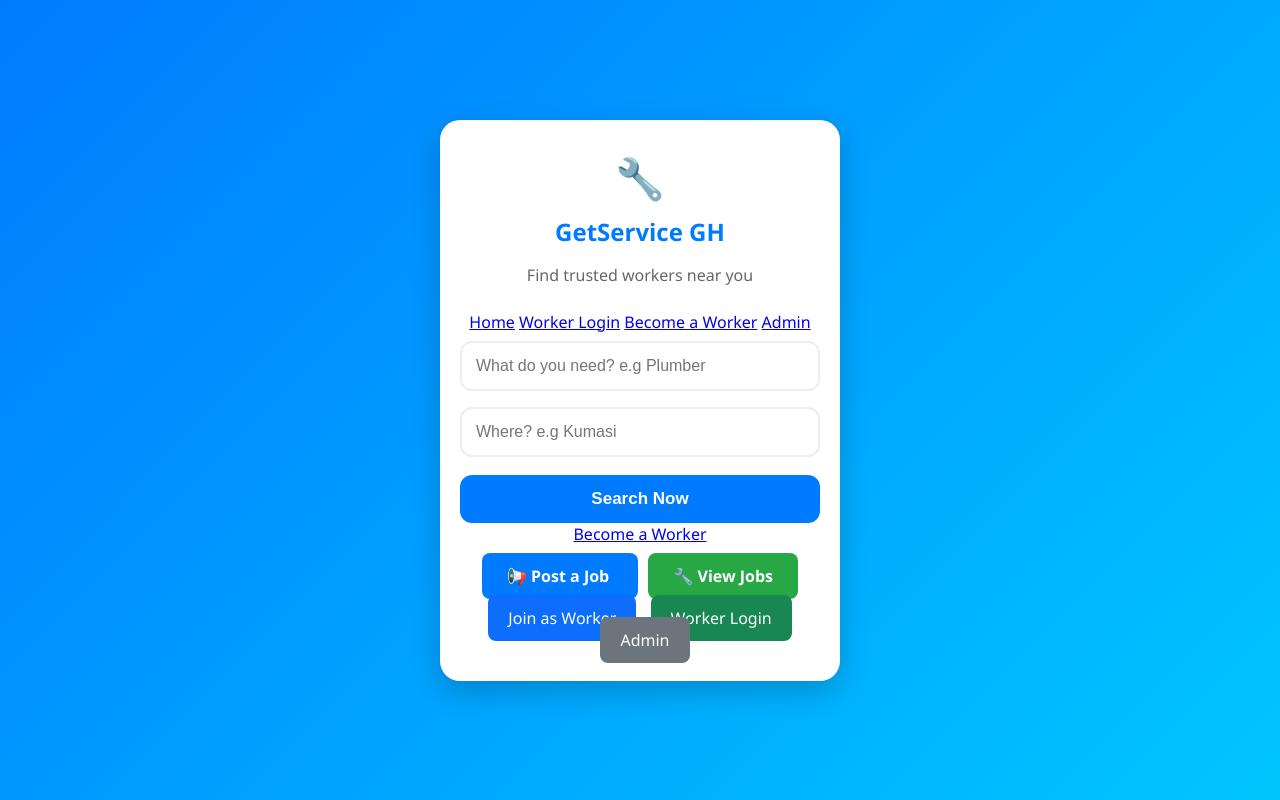
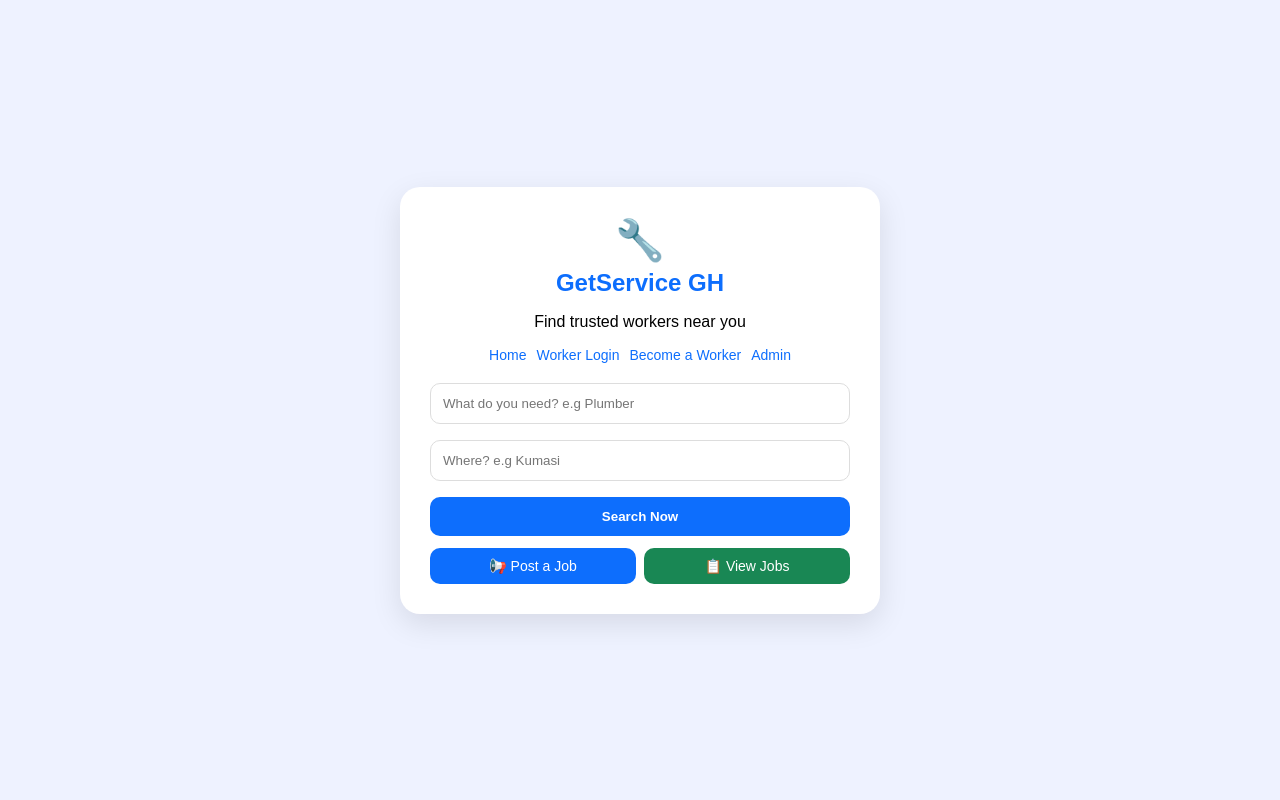
Before and after one commit to antbek-cyber/getservice-gh, a Flask app: page / in a window 1280 px wide. Run offline with Flask 3, Linux system fonts and the light colour scheme; data that the repository does not hold is empty.

Commit message:
Update index.html

```diff
--- a/templates/index.html
+++ b/templates/index.html
@@ -1,112 +1,43 @@
 <!DOCTYPE html>
 <html>
 <head>
+<meta name="viewport" content="width=device-width, initial-scale=1">
 <title>GetService GH</title>
-  <meta name="viewport" content="width=device-width, initial-scale=1.0">
 <style>
-    * { box-sizing: border-box; }
-    body {
-      font-family: 'Segoe UI', Tahoma, sans-serif;
-      background: linear-gradient(135deg, #007bff, #00c6ff);
-      margin: 0;
-      padding: 0;
-      min-height: 100vh;
-      display: flex;
-      align-items: center;
-      justify-content: center;
-    }
-   .container {
-      background: white;
-      padding: 30px 20px;
-      border-radius: 20px;
-      box-shadow: 0 10px 30px rgba(0,0,0,0.2);
-      width: 90%;
-      max-width: 400px;
-      text-align: center;
-    }
-   .logo { font-size: 40px; margin-bottom: 10px; }
-    h1 { color: #007bff; margin: 0; font-size: 24px; }
-    p { color: #666; margin-bottom: 25px; }
-    input {
-      width: 100%;
-      padding: 14px;
-      margin: 8px 0;
-      border: 2px solid #eee;
-      border-radius: 12px;
-      font-size: 16px;
-      outline: none;
-    }
-    input:focus { border-color: #007bff; }
-    button {
-      width: 100%;
-      padding: 14px;
-      background: #007bff;
-      color: white;
-      border: none;
-      border-radius: 12px;
-      font-size: 17px;
-      font-weight: bold;
-      cursor: pointer;
-      margin-top: 10px;
-    }
-    button:hover { background: #0056b3; }
-   .signup-link {
-      display: block;
-      margin-top: 20px;
-      color: #25D366;
-      text-decoration: none;
-      font-weight: bold;
-    }
-    .btn-worker {
-    display: block;
-    background: #28a745;
-    color: white;
-    padding: 12px;
-    border-radius: 5px;
-    text-align: center;
-    text-decoration: none;
-    font-weight: bold;
-    margin-top: 10px;
-}
+body{font-family:Arial;background:#eef2ff;display:flex;justify-content:center;align-items:center;min-height:100vh;margin:0}
+.card{background:white;padding:30px;border-radius:20px;box-shadow:0 10px 30px rgba(0,0,0,.1);width:90%;max-width:420px;text-align:center}
+input{width:100%;padding:12px;margin:8px 0;border:1px solid #ddd;border-radius:10px;box-sizing:border-box}
+.btn{width:100%;padding:12px;border:none;border-radius:10px;color:white;font-weight:bold;cursor:pointer;margin-top:8px}
+.blue{background:#0d6efd} .green{background:#198754}
+.links{margin:12px 0;display:flex;gap:10px;justify-content:center;flex-wrap:wrap}
+.links a{color:#0d6efd;text-decoration:none;font-size:14px}
+.small-btns{display:flex;gap:8px;margin-top:12px}
+.small-btns a{flex:1;padding:10px;border-radius:10px;color:white;text-decoration:none;font-size:14px}
 </style>
 </head>
 <body>
-  <div class="container">
-    <div class="logo">🔧</div>
-    <h1>GetService GH</h1>
+<div class="card">
+  <div style="font-size:40px">🔧</div>
+  <h2 style="color:#0d6efd;margin:5px">GetService GH</h2>
   <p>Find trusted workers near you</p>
-    <nav>
+
+  <div class="links">
     <a href="/">Home</a>
     <a href="/login">Worker Login</a>
     <a href="/register">Become a Worker</a>
     <a href="/admin">Admin</a>
-</nav>
+  </div>
 
   <form action="/search" method="GET">
-      <input type="text" name="q" placeholder="What do you need? e.g Plumber" required>
-      <input type="text" name="location" placeholder="Where? e.g Kumasi" required>
-      <button type="submit">Search Now</button>
+    <input name="q" placeholder="What do you need? e.g Plumber">
+    <input name="loc" placeholder="Where? e.g Kumasi">
+    <button class="btn blue">Search Now</button>
   </form>
-    </form>
-<a href="/signup" class="btn-green">Become a Worker</a>
 
-<div style="text-align: center; margin: 20px;">
-    <a href="/post-job" style="background: #007bff; color: white; padding: 12px 25px; text-decoration: none; border-radius: 8px; font-weight: bold;">
-        📢 Post a Job
-    </a>
-    <a href="/jobs" style="background: #28a745; color: white; padding: 12px 25px; text-decoration: none; border-radius: 8px; font-weight: bold; margin-left: 10px;">
-        🔧 View Jobs
-    </a>
+  <div class="small-btns">
+    <a href="/post-job" style="background:#0d6efd">📢 Post a Job</a>
+    <a href="/jobs" style="background:#198754">📋 View Jobs</a>
   </div>
-
-    <div style="margin-top:20px;">
-  <a href="/register" style="background:#0d6efd; color:white; padding:12px 20px; border-radius:8px; text-decoration:none;">Join as Worker</a>
-  <a href="/login" style="background:#198754; color:white; padding:12px 20px; border-radius:8px; text-decoration:none; margin-left:10px;">Worker Login</a>
-  <a href="/admin" style="background:#6c757d; color:white; padding:12px 20px; border-radius:8px; text-decoration:none; margin-left:10px;">Admin</a>
-</div>
-
-</div>
-</a>
 </div>
 </body>
 </html>
```
Lines whose indentation alone changed are shown as unchanged.
